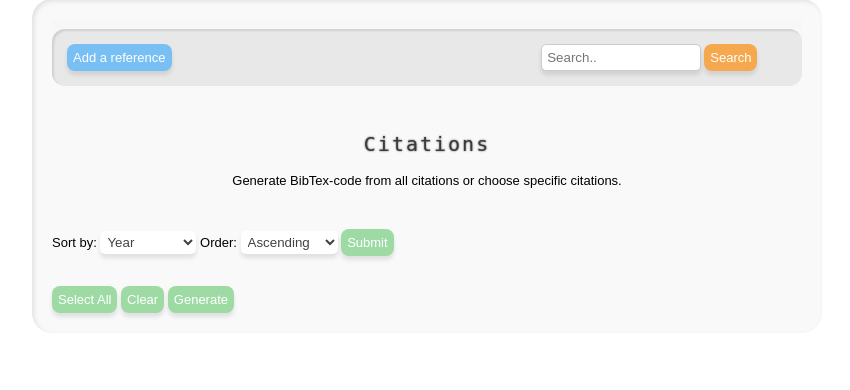
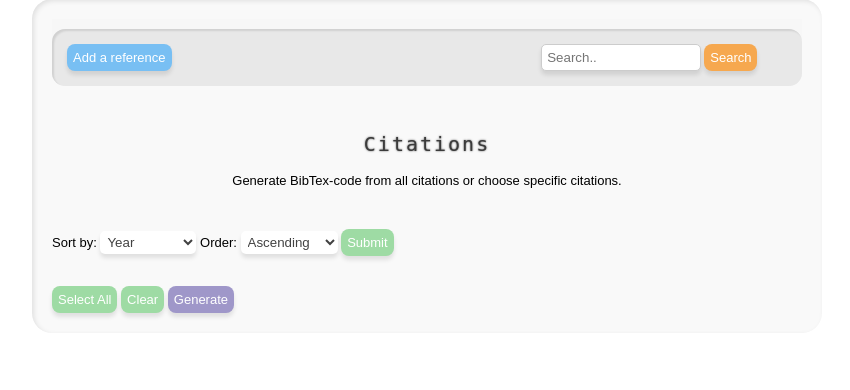
Before and after one commit to kimtakala/super_hylkeet, a Flask app: template src/templates/index.html in a window 1280 px wide. Shown: the part 175-565 px from the top of the page, without its empty margins (213-1063 px from the left). Run offline with Flask 3, Linux system fonts and the light colour scheme; the template is opened without the code that fills it, so the values that code supplies are empty.

Commit message:
add more styles to make form nicer looker, and bibtex generator buttons other color so they are better separated from other buttons

```diff
--- a/src/static/style.css
+++ b/src/static/style.css
@@ -294,3 +294,26 @@ form select {
     transform: translateY(-1px);
     box-shadow: 0 6px 8px rgba(0, 0, 0, 0.15);
 }
+
+input[type="text"], input[type="number"] {
+    background-color: #ffffff;
+    color: #333;
+    border: 1px solid #ccc;
+    border-radius: 5px;
+    padding: 5px;
+    width: 65%;
+    box-shadow: 0 4px 4px rgba(0, 0, 0, 0.1);
+
+}
+
+.bib-btn {
+    background-color: #9f97c9;
+    color: rgb(255, 255, 255);
+    border: none;
+    padding: 6px;
+    font-size: 13px;
+    border-radius: 8px;
+    cursor: pointer;
+    transition: all 0.3s ease;
+    box-shadow: 0 4px 4px rgba(0, 0, 0, 0.1);
+}
--- a/src/templates/citations.html
+++ b/src/templates/citations.html
@@ -6,7 +6,7 @@ Generate BibTex-code from all citations or choose specific citations.</div>
 <p>
     {% if request.args.get('bibtex') %}
 <h2>Generated BibTeX</h2>
-<button type="button" onclick="toggleBibtex()">Hide/show bibtex</button><br>
+<button type="button" class="bib-btn" onclick="toggleBibtex()">Hide/show bibtex</button><br>
 <textarea id="bibtexTextarea" rows="10" cols="80" readonly>{{ request.args.get('bibtex') }}</textarea>
 {% endif %}
 
@@ -35,7 +35,7 @@ Generate BibTex-code from all citations or choose specific citations.</div>
 <form action="/generate_bibtex" method="POST">
     <button type="button" id="select_all" onclick="toggleCheckboxes(true)">Select All</button>
     <button type="button" onclick="toggleCheckboxes(false)">Clear</button>
-    <button type="submit" id="generate">Generate</button>
+    <button type="submit" id="generate" class="bib-btn">Generate</button>
 
     {% for citation in listed_citations %}
     <h4 class="title" onclick="toggleDetails('details_{{ loop.index }}', 'arrow_{{ loop.index }}')">
--- a/src/templates/forms/article.html
+++ b/src/templates/forms/article.html
@@ -32,7 +32,7 @@
         <input type="text" id="doi_article" name="doi"><br><br>
 
         <label for="note">Note:</label><br>
-        <input type="note" id="note_article" name="note"><br><br>
+        <input type="text" id="note_article" name="note"><br><br>
 
         <label for="tags">Tags:</label><br>
         <input type="text" id="tags_article" name="tags"><br><br>
--- a/src/templates/forms/inproceedings.html
+++ b/src/templates/forms/inproceedings.html
@@ -44,7 +44,7 @@
         <input type="text" id="publisher_inproceedings" name="publisher"><br><br>
 
         <label for="note">Note:</label><br>
-        <input type="note" id="note_inproceedings" name="note"><br><br>
+        <input type="text" id="note_inproceedings" name="note"><br><br>
 
         <label for="tags">Tags:</label><br>
         <input type="text" id="tags_inproceedings" name="tags"><br><br>
```
